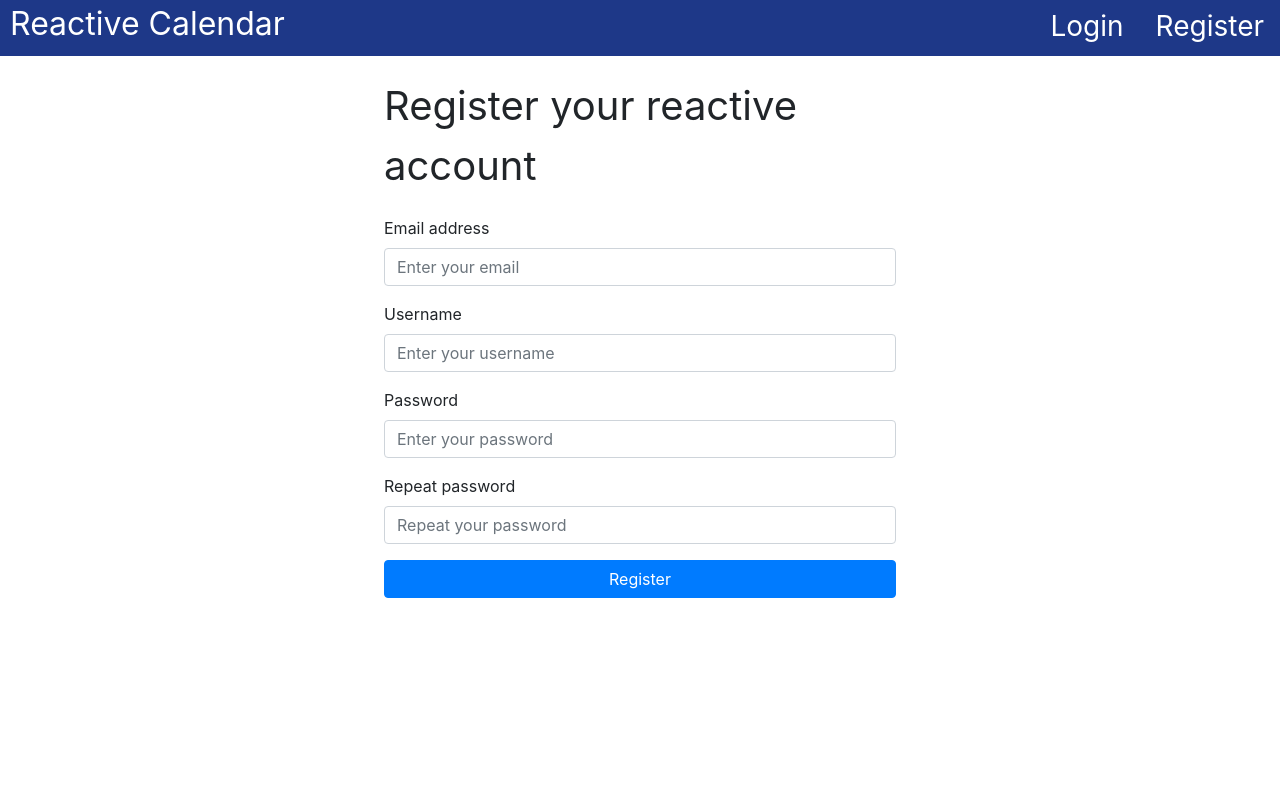
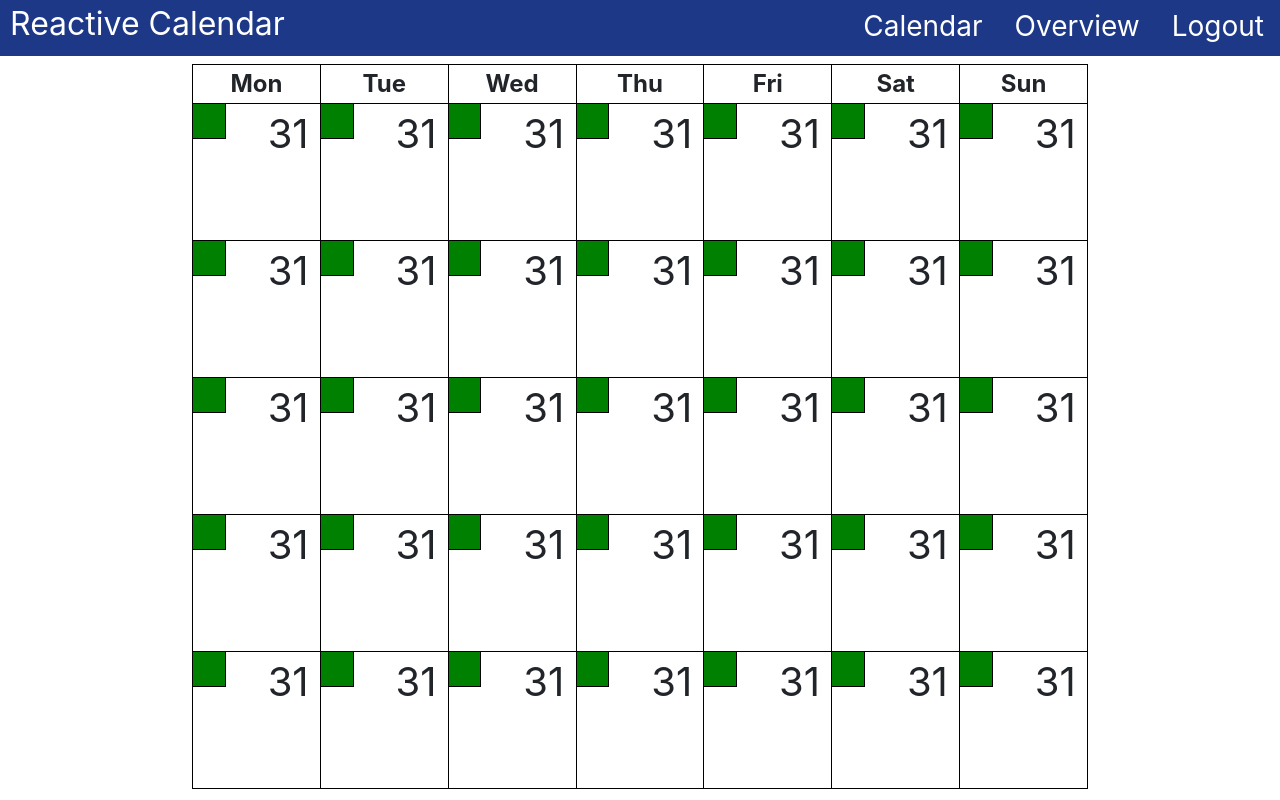
Before and after one commit to idrizovdjem/reactive-calendar, a React (Create React App) app in the folder reactive-calendar/: page / in a window 1280 px wide. Built offline with nearby package versions, Linux system fonts and the light colour scheme.

Commit message:
Add basic Calendar component structure

```diff
--- a/reactive-calendar/src/App.js
+++ b/reactive-calendar/src/App.js
@@ -3,11 +3,12 @@ import React, { Component } from 'react';
 import Navigation from './components/Navigation/Navigation.js';
 import Login from './components/Login/Login.js';
 import Register from './components/Register/Register.js';
+import Calendar from './components/Calendar/Calendar.js';
 
 class App extends Component {
   state = {
-    isUserAuthenticated: false,
-    currentPage: 'Register'
+    isUserAuthenticated: true,
+    currentPage: 'Calendar'
   };
 
   changePage = (page) => {
@@ -20,6 +21,8 @@ class App extends Component {
       renderElement = <Login />
     } else if(this.state.currentPage === 'Register') {
       renderElement = <Register />
+    } else if(this.state.currentPage === 'Calendar') {
+      renderElement = <Calendar />
     }
 
     return (
--- /dev/null
+++ b/reactive-calendar/src/components/Calendar/Calendar.js
@@ -0,0 +1,33 @@
+import React, { Component } from 'react';
+import classes from './Calendar.module.css';
+
+import CalendarRow from './CalendarRow/CalendarRow.js';
+
+class Calendar extends Component {
+    render() {
+        return (
+            <table className={classes.Calendar}>
+                <thead>
+                    <tr>
+                        <th>Mon</th>
+                        <th>Tue</th>
+                        <th>Wed</th>
+                        <th>Thu</th>
+                        <th>Fri</th>
+                        <th>Sat</th>
+                        <th>Sun</th>
+                    </tr>
+                </thead>
+                <tbody>
+                    <CalendarRow />
+                    <CalendarRow />
+                    <CalendarRow />
+                    <CalendarRow />
+                    <CalendarRow />
+                </tbody>
+            </table>
+        );
+    }
+}
+
+export default Calendar;
--- /dev/null
+++ b/reactive-calendar/src/components/Calendar/Calendar.module.css
@@ -0,0 +1,23 @@
+.Calendar {
+    width: 70vw;
+    margin: 1vh auto;
+    height: 90vh;
+}
+
+thead tr {
+    width: 100%;
+    height: 3vh;
+    font-size: 3vh;
+    text-align: center;
+}
+
+thead th {
+    width: 10vw;
+    border: 1px solid black;
+}
+
+@media screen and (max-width: 600px) {
+    .Calendar {
+        width: 95%;
+    }
+}
--- /dev/null
+++ b/reactive-calendar/src/components/Calendar/CalendarRow/CalendarBox/CalendarBox.js
@@ -0,0 +1,26 @@
+import React, { Component } from 'react';
+import classes from './CalendarBox.module.css';
+
+class CalendarBox extends Component {
+
+    render() {
+        return (
+            <td className={classes.Box}>
+                <span className={classes.FirstRow}>
+                    <div className={classes.LeftBox}>
+                        <div className={classes.ColorBox}>
+                        </div>
+                    </div>
+                    <div className={classes.RightBox}>
+                        <span className={classes.Number}>31</span>
+                    </div>
+                </span>
+                <span className={classes.SecondRow}>
+
+                </span>
+            </td>
+        );
+    }
+}
+
+export default CalendarBox;
--- /dev/null
+++ b/reactive-calendar/src/components/Calendar/CalendarRow/CalendarBox/CalendarBox.module.css
@@ -0,0 +1,40 @@
+.Box {
+    border: 1px solid black;
+    margin: 0;
+    padding: 0;
+}
+
+.Box:hover {
+    background-color: gainsboro;
+    cursor: pointer;
+}
+
+.FirstRow, .SecondRow {
+    width: 100%;
+    height: 8.5vh;
+    float: left;
+}
+
+.LeftBox, .RightBox {
+    float: left;
+    width: 50%;
+    height: 8.5vh;
+}
+
+.ColorBox {
+    float: left;
+    width: 50%;
+    height: 4.25vh;
+    background-color: green;
+    outline: 1px solid black;
+}
+
+.Number {
+    font-size: 5vh;
+}
+
+@media screen and (max-width: 600px) {
+    .Number {
+        font-size: 4vh;
+    }
+}
--- /dev/null
+++ b/reactive-calendar/src/components/Calendar/CalendarRow/CalendarRow.js
@@ -0,0 +1,22 @@
+import React, { Component } from 'react';
+import classes from './CalendarRow.module.css';
+
+import CalendarBox from './CalendarBox/CalendarBox.js';
+
+class CalendarRow extends Component {
+    render() {
+        return (
+            <tr className={classes.Row}>
+                <CalendarBox />
+                <CalendarBox />
+                <CalendarBox />
+                <CalendarBox />
+                <CalendarBox />
+                <CalendarBox />
+                <CalendarBox />
+            </tr>
+        );
+    }
+}
+
+export default CalendarRow;
--- /dev/null
+++ b/reactive-calendar/src/components/Calendar/CalendarRow/CalendarRow.module.css
@@ -0,0 +1,5 @@
+.Row {
+    width: 100%;
+    height: 10vh;
+    text-align: center;
+}
```
